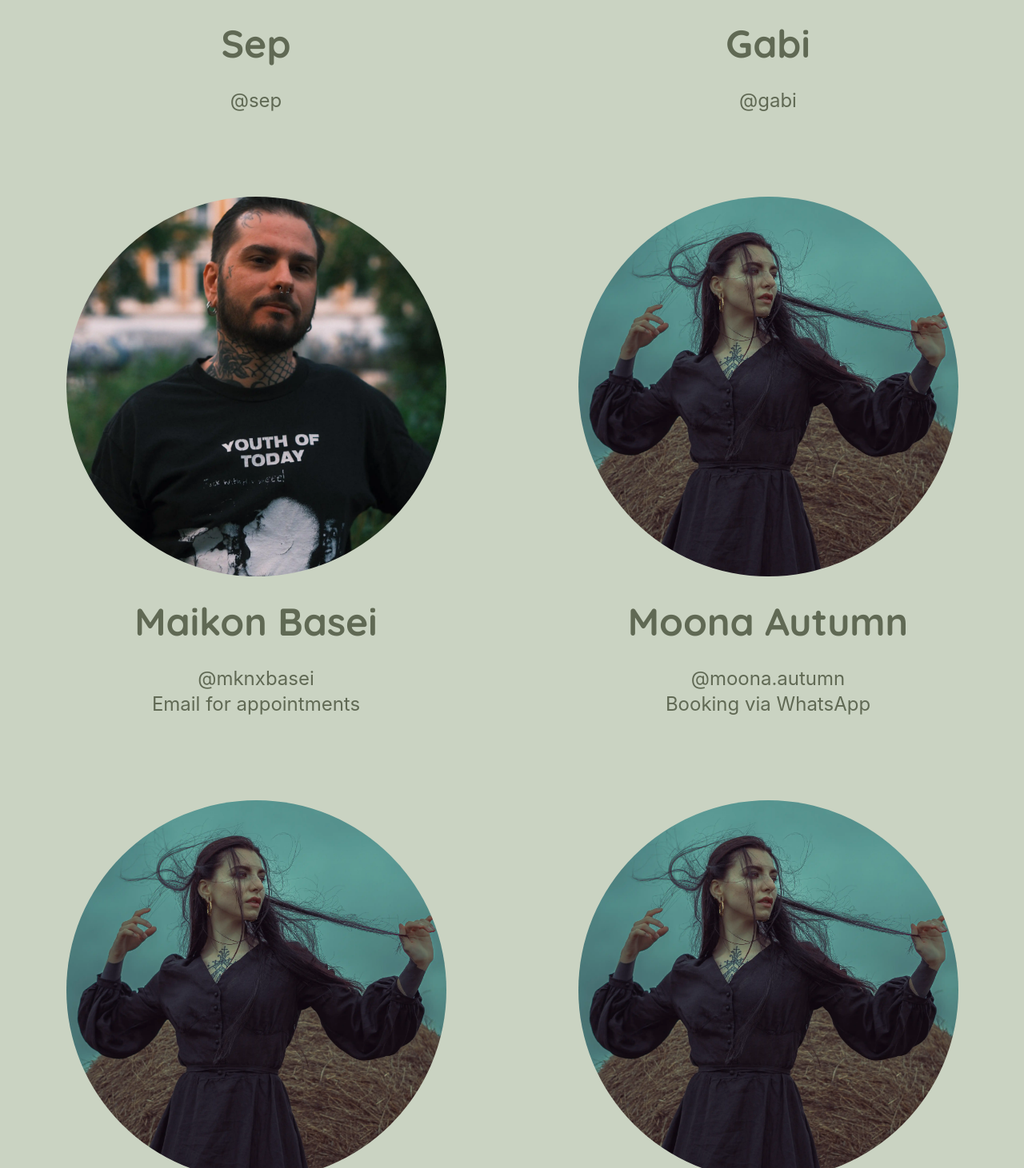
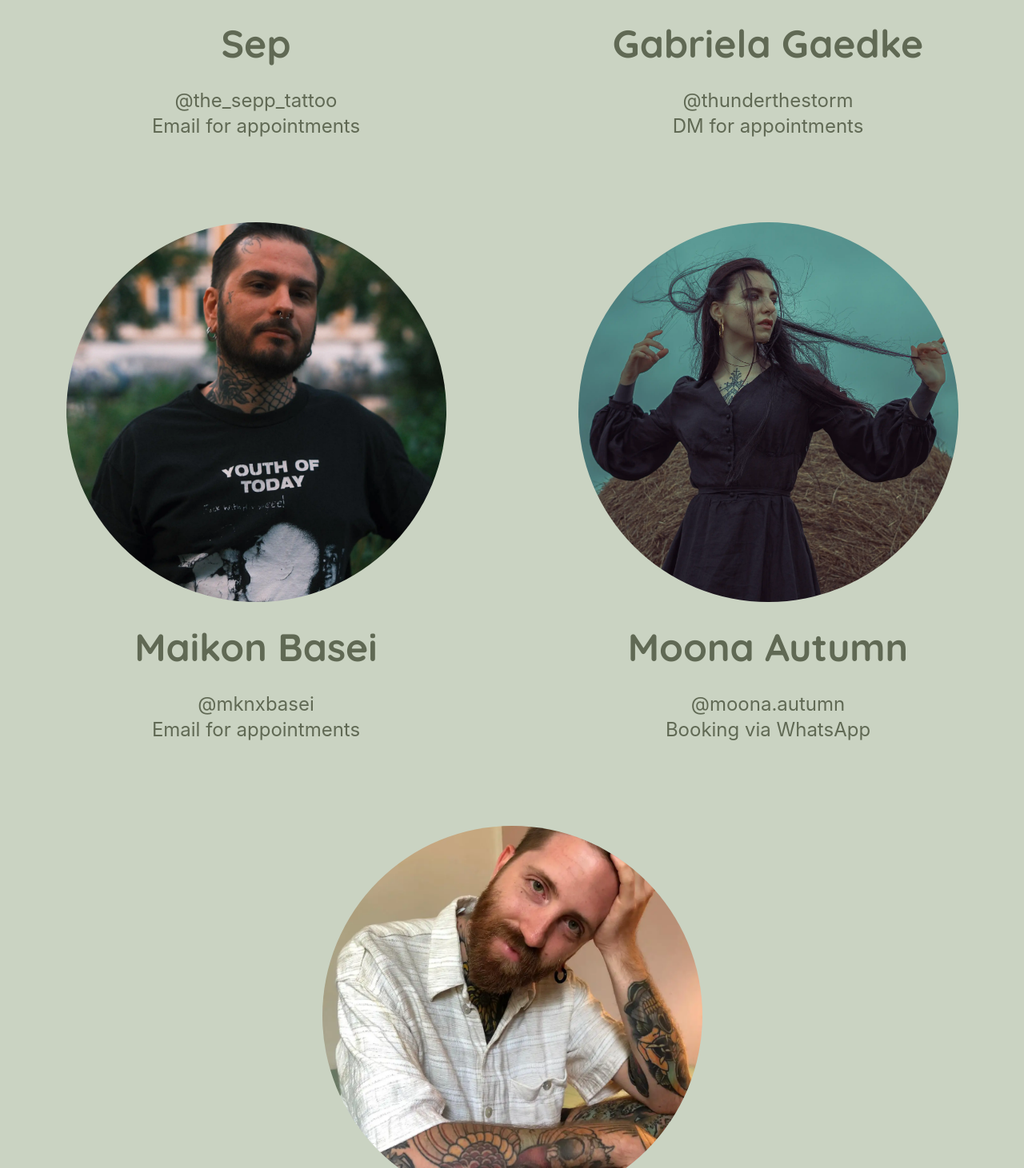
Before and after one commit to Cmbs86/Thorns-and-Spines-page, a React (Vite) app in the folder thorns-n-spines-project/: page /artists in a window 1280 px wide. Shown: the part 749-2210 px from the top of the page at 80% size. Built offline with nearby package versions, Linux system fonts and the light colour scheme.

Commit message:
add artist info && link animation

```diff
--- a/thorns-n-spines-project/src/components/ArtistCard.jsx
+++ b/thorns-n-spines-project/src/components/ArtistCard.jsx
@@ -1,4 +1,4 @@
-import { link } from "framer-motion/client";
+
 import React from "react";
 
 const ArtistCard = ({ img, altTitle, name, socialMedia, link ,  booking, bookingText }) => {
@@ -17,9 +17,10 @@ const ArtistCard = ({ img, altTitle, name, socialMedia, link ,  booking, booking
           {name}
         </h3>
         </div>
-        <a href={link} className="block text-2xl text-tns-ebony" target="_blank">{socialMedia}</a>
-        <a href={`https://wa.me/${booking}`} className="mt-2  text-2xl text-tns-ebony " target="_blank">
-         {bookingText}
+        <a href={link} className="block text-2xl text-tns-ebony" target="_blank">
+         <span className="underline-animation">{socialMedia}</span></a>
+        <a href={booking} className="mt-2  text-2xl text-tns-ebony " rel="noopener noreferrer" target="_blank">
+        <span className="underline-animation-right">{bookingText}</span>
         </a>
         </div>
       </div>
--- a/thorns-n-spines-project/src/index.css
+++ b/thorns-n-spines-project/src/index.css
@@ -9,8 +9,6 @@
 
   color-scheme: light dark;
   color: #ece5e5;
-  ;
-
   font-synthesis: none;
   text-rendering: optimizeLegibility;
   -webkit-font-smoothing: antialiased;
@@ -30,13 +28,13 @@ a {
 }
 
 ul {
-  list-style:none;
-  padding-left: 30px ;
+  list-style: none;
+  padding-left: 30px;
 }
 
 ol {
-  list-style:decimal;
-  padding-left: 30px ;
+  list-style: decimal;
+  padding-left: 30px;
 }
 
 img {
@@ -45,7 +43,7 @@ img {
 }
 
 ::selection {
-  background-color: #FFF7D6;
+  background-color: #fff7d6;
   color: #242424;
 }
 
@@ -54,7 +52,7 @@ img {
 }
 
 ::-webkit-scrollbar-track {
-  background: #F0F5EB;
+  background: #f0f5eb;
 }
 
 ::-webkit-scrollbar-thumb {
@@ -63,12 +61,13 @@ img {
 }
 
 ::-webkit-scrollbar-thumb:hover {
-  background: #AFBCA1;
+  background: #afbca1;
 }
 
 code {
-  font-family: source-code-pro, Menlo, Monaco, Consolas, 'Courier New', monospace;
-  background: #161B22;
+  font-family: source-code-pro, Menlo, Monaco, Consolas, "Courier New",
+    monospace;
+  background: #161b22;
   padding: 0.4em 1rem;
   line-height: 1.8;
   color: white;
@@ -78,7 +77,7 @@ code {
   /* overflow: auto; */
 
   &::-webkit-scrollbar {
-      height: 10px;
+    height: 10px;
   }
 }
 
@@ -86,3 +85,23 @@ code {
 body {
   @apply bg-tns-ash-gray-light text-tns-mint-cream;
 }
+
+@layer components {
+  .underline-animation {
+    @apply relative;
+  }
+  .underline-animation::after {
+    @apply absolute content-[''] w-full h-[1px] left-0 bottom-[-4px]
+     bg-tns-ebony scale-x-0 hover:scale-x-100 origin-bottom-right
+     hover:origin-bottom-left transition-transform duration-500;
+  }
+
+  .underline-animation-right {
+    @apply relative;
+  }
+  .underline-animation-right::after {
+    @apply absolute content-[''] w-full h-[1px] right-0 bottom-[-4px]
+     bg-tns-ebony scale-x-0 hover:scale-x-100 origin-bottom-left
+     hover:origin-bottom-right transition-transform duration-500;
+  }
+}
--- a/thorns-n-spines-project/src/pages/Artists.jsx
+++ b/thorns-n-spines-project/src/pages/Artists.jsx
@@ -3,6 +3,7 @@ import SeppTattoo from "../assets/images/sepp.webp";
 import gabitattoo from "../assets/images/gabi.webp";
 import maikontattoo from "../assets/images/maikon.webp";
 import mariatattoo from "../assets/images/maria.webp";
+import marczwg from "../assets/images/marc.webp";
 import ArtistCard from "../components/ArtistCard.jsx";
 
 const Artists = () => {
@@ -17,21 +18,26 @@ const Artists = () => {
         </div>
 
         {/* Wrapper for cards */}
+        {/* adjust wrapper size on large screens/ 2 cards per row only */}
         <div className="max-w-[1600px]  mx-auto flex flex-col md:flex-row flex-wrap justify-around gap-y-10  ">
           <ArtistCard
             img={SeppTattoo}
-            alt={"Sep's photo"}
+            altTitle={"Sep's photo"}
             name={"Sep"}
-            socialMedia={"@sep"}
-            booking={"link here"}
+            link={"https://www.instagram.com/the_sepp_tattoo/"}
+            socialMedia={"@the_sepp_tattoo"}
+            booking={"mailto:thesepptattoo@gmail.com"}
+            bookingText={"Email for appointments"}
           />
 
           <ArtistCard
             img={gabitattoo}
-            alt={"Gabi's photo"}
-            name={"Gabi"}
-            socialMedia={"@gabi"}
-            booking={"Link here"}
+            altTitle={"Gabi's photo"}
+            name={"Gabriela Gaedke"}
+            link={"https://www.instagram.com/thunderthestorm/"}
+            socialMedia={"@thunderthestorm"}
+            booking={"https://www.instagram.com/direct/t/104702077804895"}
+            bookingText={"DM for appointments"}
           />
           <ArtistCard
             img={maikontattoo}
@@ -39,7 +45,7 @@ const Artists = () => {
             name={"Maikon Basei"}
             link={"https://www.instagram.com/mknxbasei/"}
             socialMedia={"@mknxbasei"}
-            booking={"mknxappointments@gmail.com"}
+            booking={"mailto:mknxappointments@gmail.com"}
             bookingText={"Email for appointments"}
           />
 
@@ -49,23 +55,25 @@ const Artists = () => {
             name={"Moona Autumn"}
             link={"https://www.instagram.com/moona.autumn/"}
             socialMedia={"@moona.autumn"}
-            booking={"4916091701753"}
+            booking={"https://wa.me/4916091701753"}
             bookingText={"Booking via WhatsApp"}
           />
           <ArtistCard
+            img={marczwg}
+            altTitle={"Marc's photo"}
+            name={"Marc Zwg"}
+            link={"https://www.instagram.com/marc.zwg/"}
+            socialMedia={"@marc.zwg"}
+            boooking={"mailto:zweiundzwanzig.tattoo@gmail.com"}
+            bookingText={"Email or DM for appointments"}
+          />
+          {/* <ArtistCard
             img={mariatattoo}
             alt={"Maria's photo"}
             name={"Maria"}
-            socialMedia={"@maria"}
+            socialMedia={"@marc.zwg"}
             booking={"Link here"}
-          />
-          <ArtistCard
-            img={mariatattoo}
-            alt={"Maria's photo"}
-            name={"Maria"}
-            socialMedia={"@maria"}
-            booking={"Link here"}
-          />
+          /> */}
         </div>
       </main>
     </>
```
